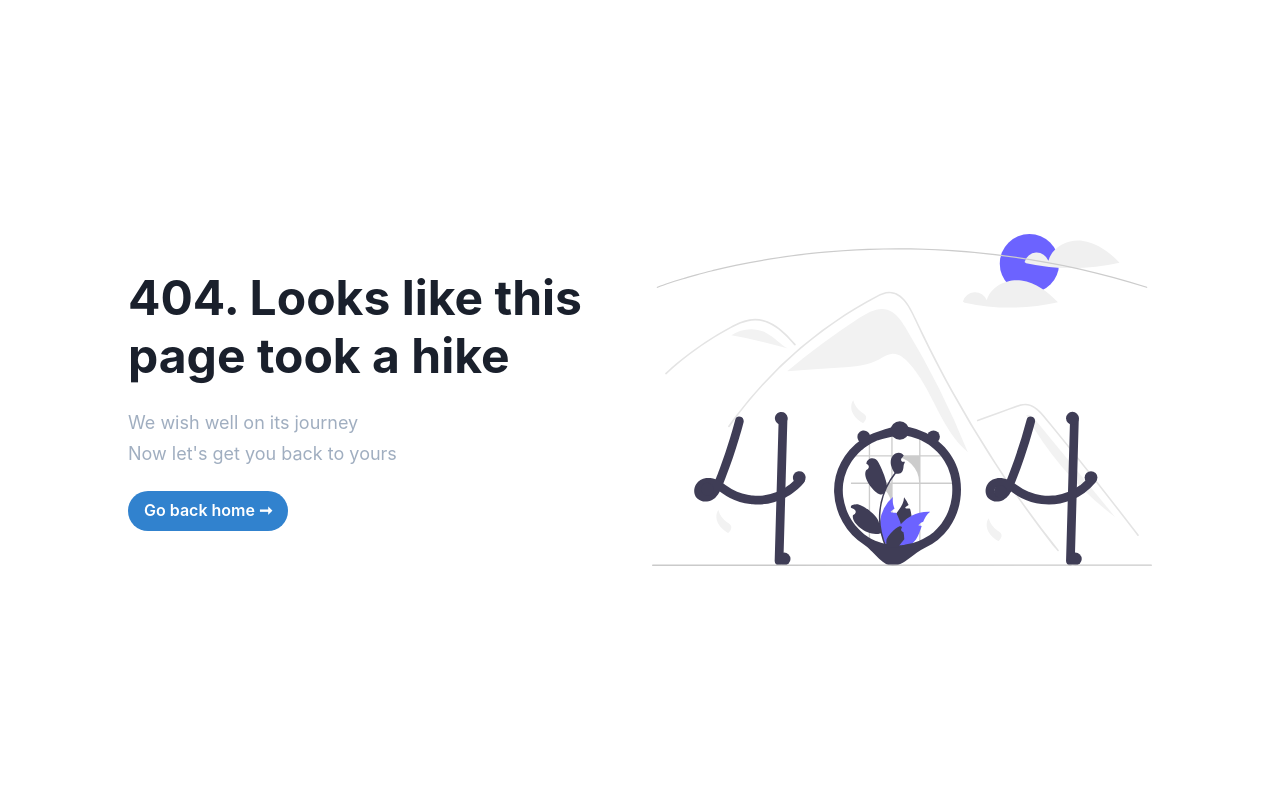
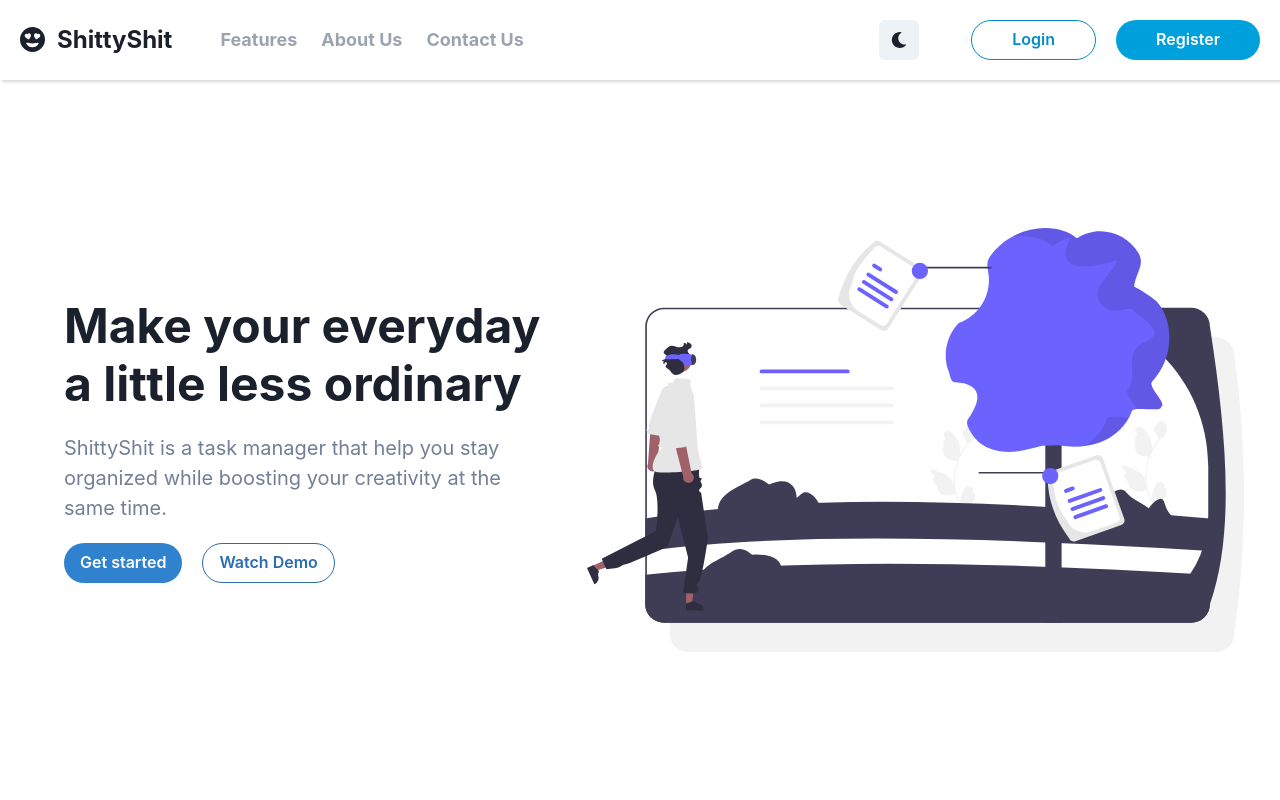
Before and after one commit to Mokshbajaj64/taskem, a React (Create React App) app in the folder client/: page /about in a window 1280 px wide. Before the commit this address had no page. Shown: the top 800 px of the page. Built offline with nearby package versions, Linux system fonts and the light colour scheme.

Commit message:
About page stuff

```diff
--- a/client/src/App.tsx
+++ b/client/src/App.tsx
@@ -6,6 +6,7 @@ import Register from "./pages/Register";
 import { AnimatePresence } from "framer-motion";
 import NotFound from "./pages/NotFound";
 import Features from "./pages/Features";
+import About from "./pages/About";
 
 function App() {
   return (
@@ -17,6 +18,7 @@ function App() {
           <Route path="/login" element={<Login />} />
           <Route path="/register" element={<Register />} />
           <Route path="/features" element={<Features />} />
+          <Route path="/about" element={<About />} />
         </Routes>
       </AnimatePresence>
     </Router>
--- a/client/src/components/HomeNavbar.tsx
+++ b/client/src/components/HomeNavbar.tsx
@@ -59,6 +59,9 @@ const HomeNavbar = () => {
               as="h6"
               fontSize="lg"
               className="cursor-pointer text-gray-400"
+              onClick={() => {
+                navigate("/about");
+              }}
             >
               About Us
             </Heading>
--- /dev/null
+++ b/client/src/pages/About.tsx
@@ -0,0 +1,36 @@
+import React from "react";
+import HomeAbout1 from "../components/HomeAbout1";
+import HomeAbout from "../components/HomeAbout";
+import HomeFooter from "../components/HomeFooter";
+import HomeHero from "../components/HomeHero";
+import HomeMoreStuff from "../components/HomeMoreStuff";
+import HomeNavbar from "../components/HomeNavbar";
+import HomeStuff from "../components/HomeStuff";
+import HomeUsage from "../components/HomeUsage";
+import { motion } from "framer-motion";
+
+const About = () => {
+  return (
+    <motion.div
+      className="overflow-x-hidden"
+      initial={{
+        opacity: 0,
+      }}
+      animate={{
+        opacity: 1,
+      }}
+      exit={{
+        opacity: 0,
+      }}
+    >
+      <HomeNavbar />
+      <HomeHero />
+      <HomeAbout />
+      <HomeAbout1 />
+      <HomeMoreStuff />
+      <HomeFooter />
+    </motion.div>
+  );
+};
+
+export default About;
```
